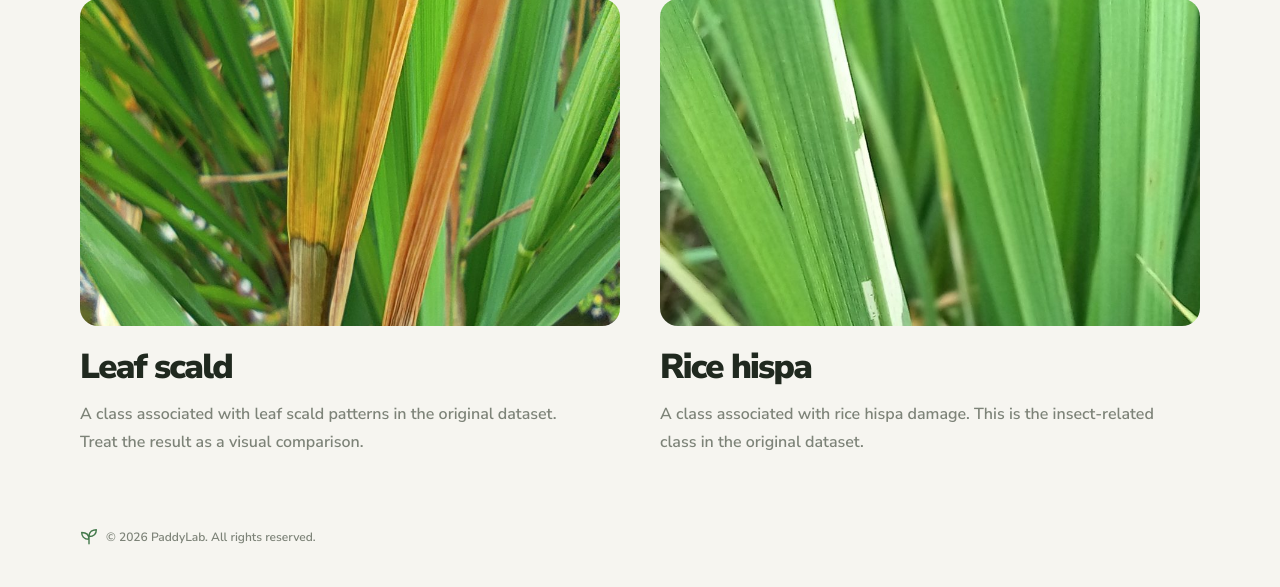
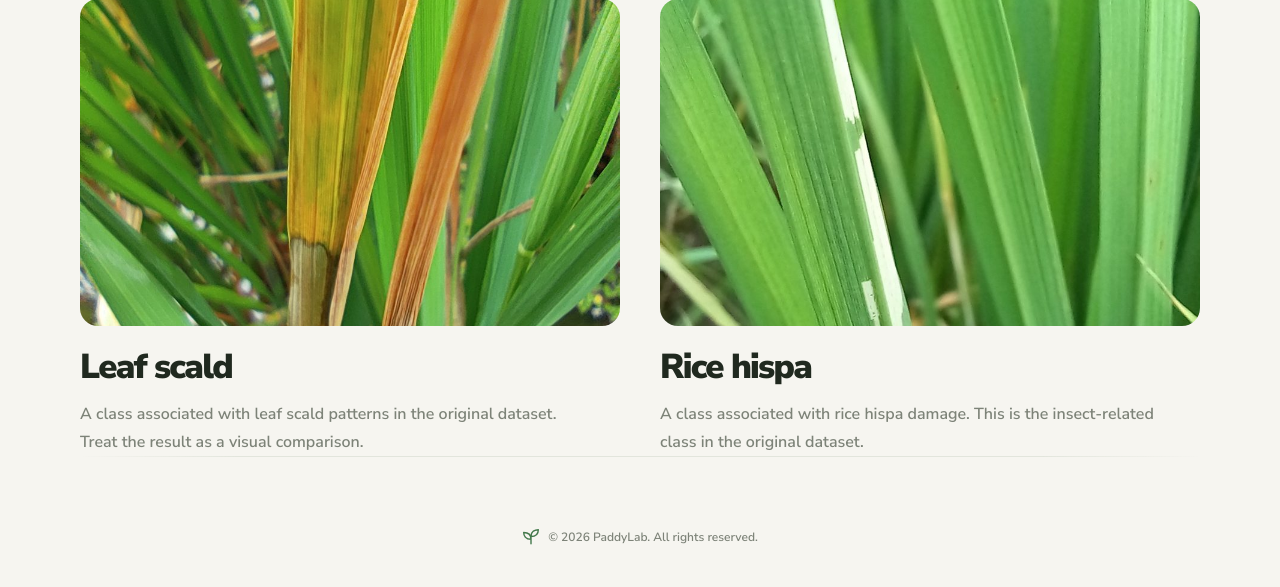
Before and after one commit to johncarlonas/PaddyLab, a Flask app: page /about in a window 1280 px wide. Shown: the part 2176-2763 px from the top of the page. Run offline with Flask 3, Linux system fonts and the light colour scheme; some libraries are stand-ins or nearby versions.

Commit message:
Center footer with fading divider

```diff
--- a/static/style.css
+++ b/static/style.css
@@ -82,7 +82,8 @@ h1 span { color: var(--green); }
 .analyze:hover:enabled { background: #32633b; }
 .analyze:disabled { background: #dce3d6; color: #899580; }
 .model-note { margin: 0; max-width: 390px; font-size: 12px; line-height: 1.55; color: var(--muted); }
-.site-footer { display: flex; align-items: center; color: var(--muted); font-size: 12px; padding: 72px 0 40px; }
+.site-footer { position: relative; display: flex; justify-content: center; align-items: center; color: var(--muted); font-size: 12px; padding: 72px 0 40px; }
+.site-footer::before { content: ''; position: absolute; inset: 0 0 auto; height: 1px; background: linear-gradient(90deg, transparent, var(--line) 14%, var(--line) 86%, transparent); }
 .footer-brand { display: inline-flex; align-items: center; gap: 8px; font-weight: 600; }
 .footer-brand img { flex: 0 0 auto; }
 .about-intro > p { max-width: 700px; }
```
